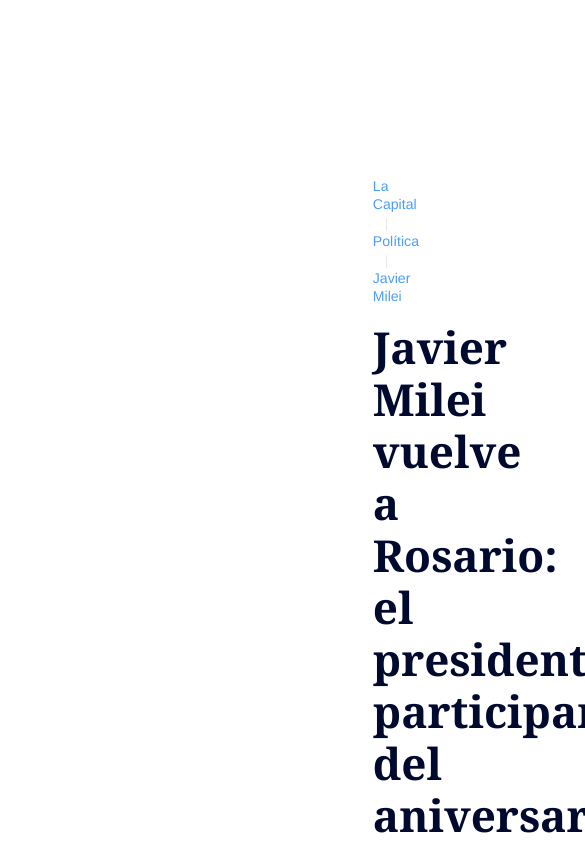
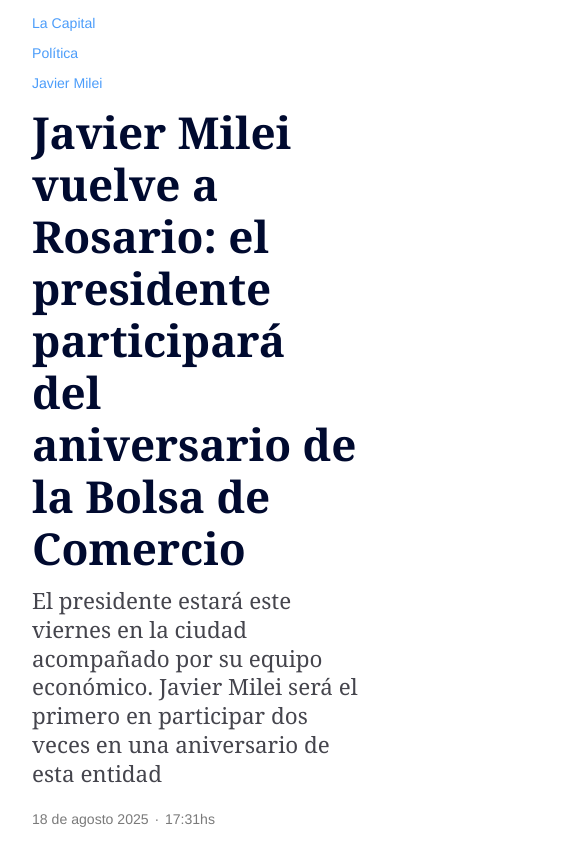
Before and after one commit to diegoabianchi/intro-web-2025, a plain HTML site: page index.html in a window 390 px wide. Shown: the top 841 px of the page, 585 px wide, since content can reach past the window. Drawn offline with nearby package versions, Linux system fonts and the light colour scheme; grey boxes are pictures that could not be loaded.

Commit message:
Clase05 - sumamos media query

```diff
--- a/index.html
+++ b/index.html
@@ -9,16 +9,18 @@
         <link rel="stylesheet" href="styles.css">
     </head>
     <body>
+        <header>
+            <nav class="barra-nav">
+                <a class="mini-nav" href="/" title="La Capital">La Capital</a>
+                <span class="sep">|</span>
+                <a class="mini-nav" href="https://www.lacapital.com.ar/secciones/politica.html">Política</a>
+                <span class="sep">|</span>
+                <a class="mini-nav" href="https://www.lacapital.com.ar/javier-milei-a1002740.html">Javier Milei</a>
+            </nav>
+        </header>
         <main>
             <section>
                 <article>
-                    <nav class="align-center">
-                        <a class="mini-nav" href="/" title="La Capital">La Capital</a>
-                        <span class="sep">|</span>
-                        <a class="mini-nav" href="https://www.lacapital.com.ar/secciones/politica.html">Política</a>
-                        <span class="sep">|</span>
-                        <a class="mini-nav" href="https://www.lacapital.com.ar/javier-milei-a1002740.html">Javier Milei</a>
-                    </nav>
                     <header>
                         <h1 class="titulo-principal">Javier Milei vuelve a Rosario: el presidente participará del aniversario de la Bolsa de Comercio</h1>
                     </header>
--- a/styles.css
+++ b/styles.css
@@ -2,16 +2,22 @@
   font-size: 16px; /* valor base */
 }
 body {
-  font-family: "Noto Serif", serif;
+    font-family: "Noto Serif", serif;
+    padding-top: 11rem;
+    margin: 0;
+}
+nav {
+    padding-left: 1rem;
+    margin: 0 auto;
+    max-width: 45rem;
+    padding: 0 1rem;
 }
 main {
-    max-width: 500rem;
-    padding-top: 11rem;
-    padding-left: 23.3rem;
-    padding-right: 48rem;
-}
-a:hover {
-    color: #000;
+    max-width: 45rem;
+    padding-left: 4rem auto;
+    padding-right: 4rem auto;
+    padding: 0 1rem;
+    margin: 0 auto;
 }
 p {
     font-size: 1.4rem;
@@ -54,9 +60,8 @@
 }
 
 
-
-.align-center {
-    align-items: center;
+.mini-nav:hover {
+    color: #000;
 }
 .titulo-principal {
     font-size: 2.75rem;
@@ -82,9 +87,6 @@
 .cuerpo-noticia a {
     font-weight: 600;
     color: #086DFF;
-}
-.cuerpo-noticia a:hover {
-    color
 }
 .mini-nav {
     font-size: 0.88rem;
@@ -112,3 +114,17 @@
     padding-top: 1.5rem;
     margin-top: 1.5rem;
 }
+
+/* ===== Mobile ===== */
+@media (max-width: 768px) {
+  .mini-nav {
+    display: block;
+    padding-top: 1rem;
+  }
+  .sep {
+    display: none;
+  }
+  body {
+    padding: 0 1rem;
+  }
+}
```
